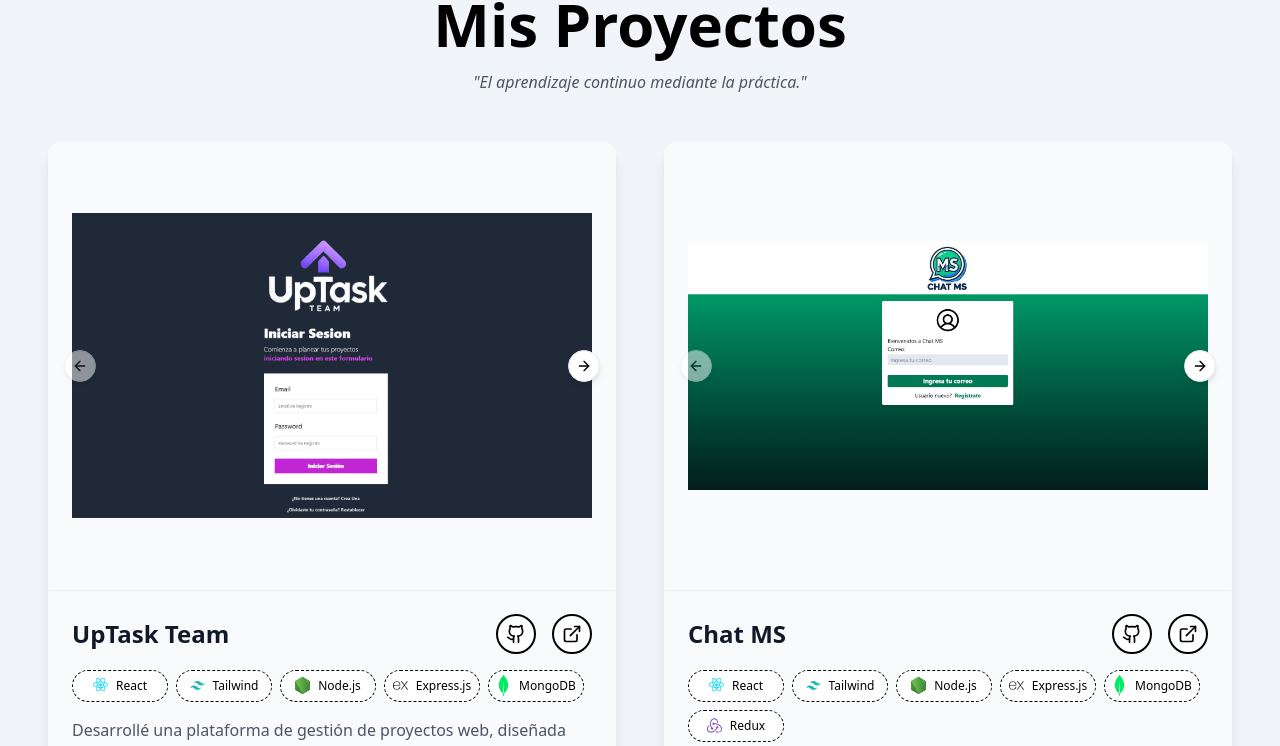
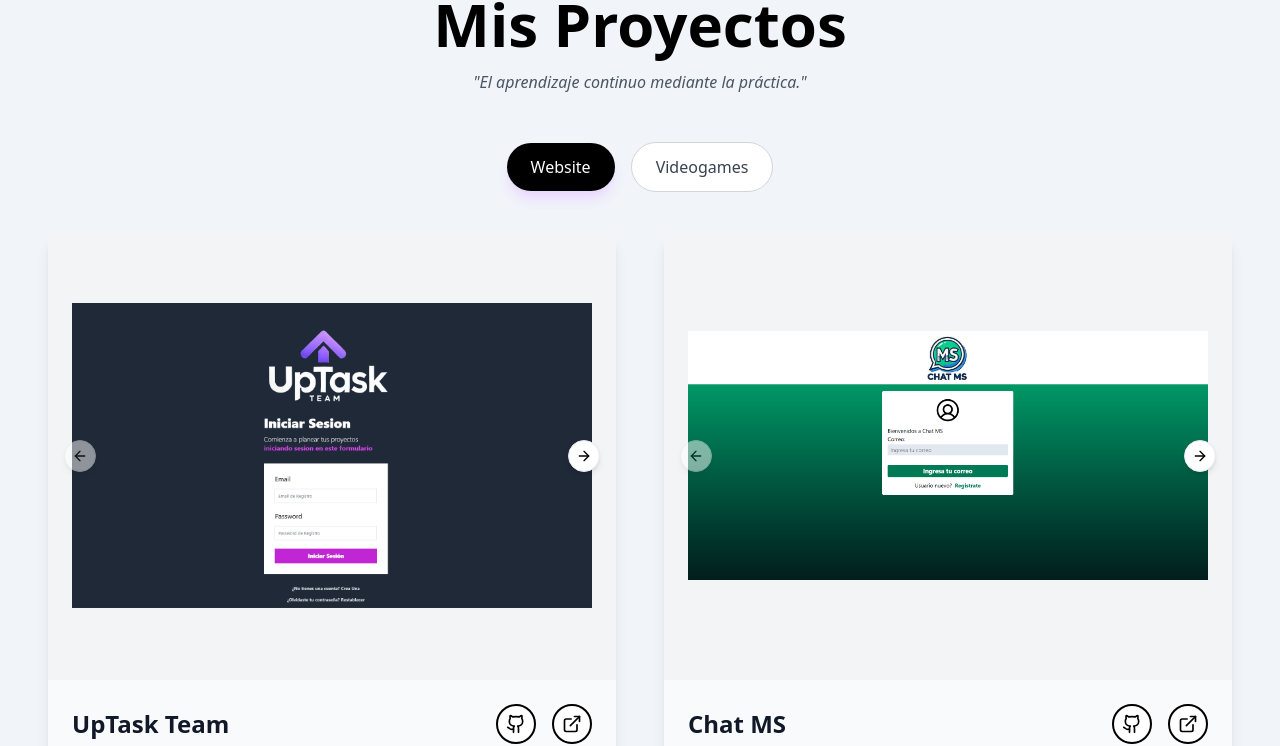
Before and after one commit to Samirvp15/PortfolioWeb, a Next.js app: page / in a window 1280 px wide. Shown: the part 2816-3562 px from the top of the page. Built offline with nearby package versions, Linux system fonts and the light colour scheme.

Commit message:
add filters to MyProjects

```diff
--- a/src/components/Projects.tsx
+++ b/src/components/Projects.tsx
@@ -10,7 +10,18 @@ import {
     CarouselPrevious,
 } from "@/components/ui/carousel"
 
-const projects = [
+interface Project {
+    title: string;
+    description: string;
+    images: string[];
+    technologies: string[];
+    github: string;
+    demo: string;
+    category: 'website' | 'videogames';
+    iframe?: string;
+}
+
+const projects: Project[] = [
     {
         title: "UpTask Team",
         description: `Desarrollé una plataforma de gestión de proyectos web, diseñada para ayudar a equipos a colaborar de manera eficiente, organizar tareas y garantizar el cumplimiento de los objetivos del proyecto.
@@ -18,7 +29,8 @@ const projects = [
         images: ["/projectsImages/UpTaskTeam1.png", "/projectsImages/UpTaskTeam2.png", "/projectsImages/UpTaskTeam3.png", "/projectsImages/UpTaskTeam4.png", "/projectsImages/UpTaskTeam5.png"],
         technologies: ["React", "Tailwind", "Node.js", "Express.js", "MongoDB"],
         github: "https://github.com/Samirvp15/UpTaskTeam-Frontend",
-        demo: "https://up-task-team--eight.vercel.app/"
+        demo: "https://up-task-team--eight.vercel.app/",
+        category: 'website'
     },
     {
         title: "Chat MS",
@@ -26,7 +38,8 @@ const projects = [
         images: ["/projectsImages/chatms01.png","/projectsImages/chatms02.png","/projectsImages/chatms03.png","/projectsImages/chatms04.png","/projectsImages/chatms05.png","/projectsImages/chatms06.png","/projectsImages/chatms07.png","/projectsImages/chatms08.png"],
         technologies: ["React", "Tailwind", "Node.js", "Express.js", "MongoDB", "Redux"],
         github: "https://github.com/Samirvp15/ChatMS-Frontend",
-        demo: "https://chat-ms.vercel.app/email"
+        demo: "https://chat-ms.vercel.app/email",
+        category: 'website'
     },
     {
         title: "Netflix Clone",
@@ -34,7 +47,8 @@ const projects = [
         images: ["/projectsImages/netflix01.png", "/projectsImages/netflix02.png", "/projectsImages/netflix03.png", "/projectsImages/netflix04.png", "/projectsImages/netflix05.png","/projectsImages/netflix06.png","/projectsImages/netflix07.png"],
         technologies: ["React", "Tailwind", "Node.js", "Express.js", "PostgreSQL"],
         github: "https://github.com/Samirvp15/Netflix-MERN",
-        demo: "https://netflix-mern-n46g.onrender.com/"
+        demo: "https://netflix-mern-n46g.onrender.com/",
+        category: 'website'
     },
     {
         title: "Products Management",
@@ -42,7 +56,8 @@ const projects = [
         images: ["/projectsImages/restapi-ts-node5.png", "/projectsImages/restapi-ts-node6.png", "/projectsImages/restapi-ts-node.png", "/projectsImages/restapi-ts-node2.png", "/projectsImages/restapi-ts-node3.png", "/projectsImages/restapi-ts-node4.png"],
         technologies: ["React", "Tailwind", "Node.js", "Express.js", "PostgreSQL", "Swagger", "Sequelize", "Docker"],
         github: "https://github.com/Samirvp15/FrontendPERN-NodeTS",
-        demo: "https://frontend-pern-node-ts.vercel.app/"
+        demo: "https://frontend-pern-node-ts.vercel.app/",
+        category: 'website'
     },
     {
         title: "Admin Products System",
@@ -50,7 +65,28 @@ const projects = [
         images: ["/projectsImages/AdminTodo's.png", "/projectsImages/AdminTodo's2.png", "/projectsImages/AdminTodo's3.png"],
         technologies: ["React", "Tailwind", "Next.js", "PostgreSQL", "Docker","Prisma"],
         github: "https://github.com/Samirvp15/Nextjs-Todos-API",
-        demo: "#"
+        demo: "#",
+        category: 'website'
+    },
+    {
+        title: "Beyond The Grass",
+        description: "Juego de terror y aventura en primera persona para Android. Una experiencia inmersiva que combina elementos de exploración y suspenso en un entorno tenebroso.",
+        images: [],
+        technologies: ["Unity 3D"],
+        github: "https://github.com/Samirvp15/BeyondTheGrass",
+        demo: "https://salexvg.itch.io/beyond-the-grass",
+        category: 'videogames',
+        iframe: '<iframe frameborder="0" src="https://itch.io/embed/4552612?linkback=true&border_width=0&bg_color=0b1107&fg_color=ffffff&link_color=47a434&border_color=353f32" width="550" height="165"><a href="https://salexvg.itch.io/beyond-the-grass">Beyond The Grass by Salexvg</a></iframe>'
+    },
+    {
+        title: "Blast Balloon",
+        description: "Juego casual para Android que desafía a los jugadores a explotar globos en un entorno dinámico y divertido. Perfecto para jugar en cualquier momento.",
+        images: [],
+        technologies: ["Unity"],
+        github: "https://github.com/Samirvp15/BlastBalloon",
+        demo: "https://salexvg.itch.io/blastballoon",
+        category: 'videogames',
+        iframe: '<iframe frameborder="0" src="https://itch.io/embed/4546507?bg_color=d4ebfb&fg_color=222222&link_color=fa5c5c&border_color=3f7dff" width="552" height="167"><a href="https://salexvg.itch.io/blastballoon">Blast Balloon by Salexvg</a></iframe>'
     },
 ];
 
@@ -59,6 +95,11 @@ interface ProjectsProps {
 }
 
 export default function Projects({ darkMode }: ProjectsProps) {
+    const [selectedCategory, setSelectedCategory] = React.useState<'website' | 'videogames'>('website');
+    const filteredProjects = projects.filter(
+        (project) => project.category === selectedCategory
+    );
+
     return (
         <section id="projects">
 
@@ -69,14 +110,46 @@ export default function Projects({ darkMode }: ProjectsProps) {
                         {'"El aprendizaje continuo mediante la práctica."'}
                     </p>
 
+                    <div className="flex flex-col sm:flex-row items-center justify-center gap-4 mb-10">
+                        {[
+                            { key: 'website', label: 'Website' },
+                            { key: 'videogames', label: 'Videogames' },
+                        ].map((category) => {
+                            const active = selectedCategory === category.key;
+                            return (
+                                <button
+                                    key={category.key}
+                                    type="button"
+                                    onClick={() => setSelectedCategory(category.key as 'website' | 'videogames')}
+                                    className={`px-6 py-3 rounded-full font-medium transition-all ${active ? 'bg-black text-white shadow-lg shadow-purple-200 dark:bg-white dark:text-black' : 'bg-white text-gray-700 border border-gray-300 hover:bg-slate-100 dark:bg-gray-800 dark:text-gray-300 dark:border-gray-700 dark:hover:bg-gray-700'}`}
+                                >
+                                    {category.label}
+                                </button>
+                            );
+                        })}
+                    </div>
+
                     <div className="grid grid-cols-1 lg:grid-cols-2 gap-12">
-                        {projects.map((project, index) => (
+                        {filteredProjects.length === 0 ? (
+                            <div className="col-span-full rounded-xl border border-dashed border-gray-300 bg-white/80 dark:bg-gray-800/80 dark:border-gray-700 p-10 text-center">
+                                <p className="text-xl font-medium text-gray-700 dark:text-gray-200">
+                                    No hay proyectos en esta categoría todavía.
+                                </p>
+                                <p className="mt-2 text-gray-500 dark:text-gray-400">
+                                    Selecciona otra categoría para ver contenido disponible.
+                                </p>
+                            </div>
+                        ) : (
+                            filteredProjects.map((project, index) => (
                                 <div
                                     key={index}
                                     className="bg-slate-50 dark:bg-gray-800 rounded-xl shadow-lg overflow-hidden transition-transform "
                                 >
-                                {/* Carrusel */}
-                                <div className="relative">
+                                {/* Carrusel o Iframe */}
+                                <div className="relative bg-gray-100 dark:bg-gray-700 overflow-x-auto">
+                                    {project.iframe ? (
+                                        <div className="p-6 flex items-center justify-center min-h-[200px]" dangerouslySetInnerHTML={{ __html: project.iframe }} />
+                                    ) : (
                                         <Carousel className="w-full shadow-sm">
                                             <CarouselContent>
                                                 {project.images?.map((image, index) => (
@@ -85,7 +158,7 @@ export default function Projects({ darkMode }: ProjectsProps) {
                                                             <Image
                                                                 width={600}
                                                                 height={600}
-                                                            src={image} // Usar la URL o ruta de la imagen actual
+                                                                src={image}
                                                                 alt={project.title}
                                                                 className="w-full h-[400px] object-contain rounded-lg"
                                                             />
@@ -96,6 +169,7 @@ export default function Projects({ darkMode }: ProjectsProps) {
                                             <CarouselPrevious className="absolute top-1/2 -translate-y-1/2 left-4 z-10 bg-white dark:bg-gray-200 rounded-full shadow-md p-2 hover:bg-gray-100 dark:hover:bg-gray-300 transition-colors" />
                                             <CarouselNext className="absolute top-1/2 -translate-y-1/2 right-4 z-10 bg-white dark:bg-gray-200 rounded-full shadow-md p-2 hover:bg-gray-100 dark:hover:bg-gray-300 transition-colors" />
                                         </Carousel>
+                                    )}
                                 </div>
 
 
@@ -134,7 +208,6 @@ export default function Projects({ darkMode }: ProjectsProps) {
                                                     width={15}
                                                     height={15}
                                                     src={
-                                                        // Array de Tech donde solo esta disponible modo oscuro
                                                         darkMode && ['Prisma', 'PHP', 'Next.js', 'Express.js'].includes(tech)
                                                             ? `/${tech}_dark.svg`
                                                             : `/${tech}.svg`
@@ -151,7 +224,8 @@ export default function Projects({ darkMode }: ProjectsProps) {
                                     </p>
                                 </div>
                                 </div>
-                        ))}
+                            ))
+                        )}
                     </div>
                 </div>
             </div>
```
Lines whose indentation alone changed are shown as unchanged.
